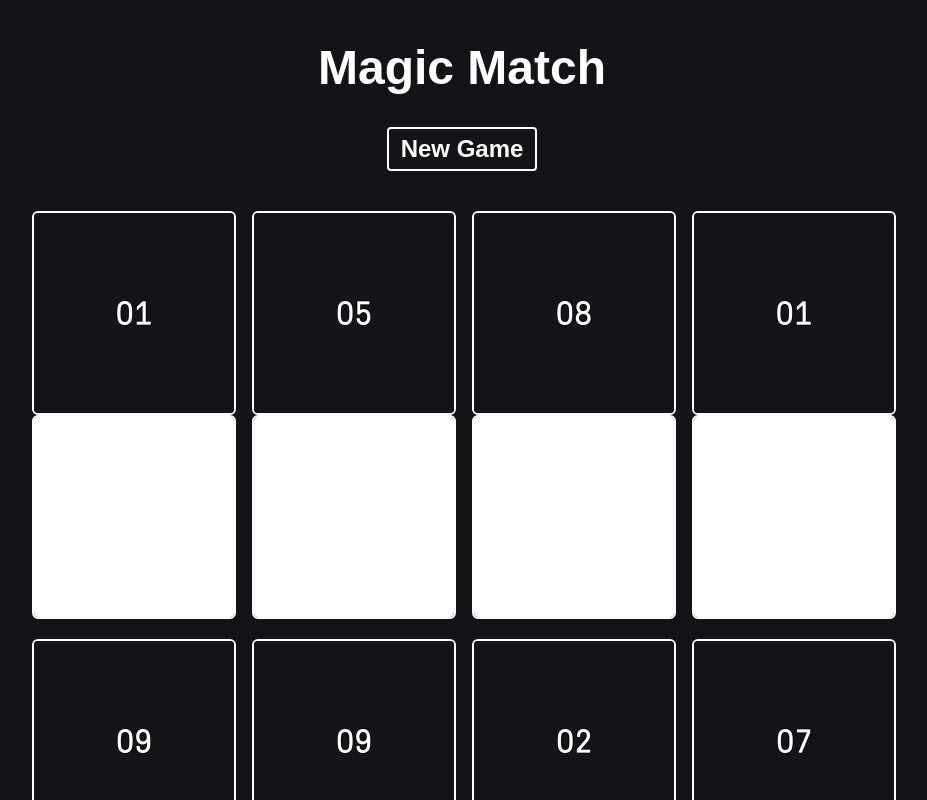
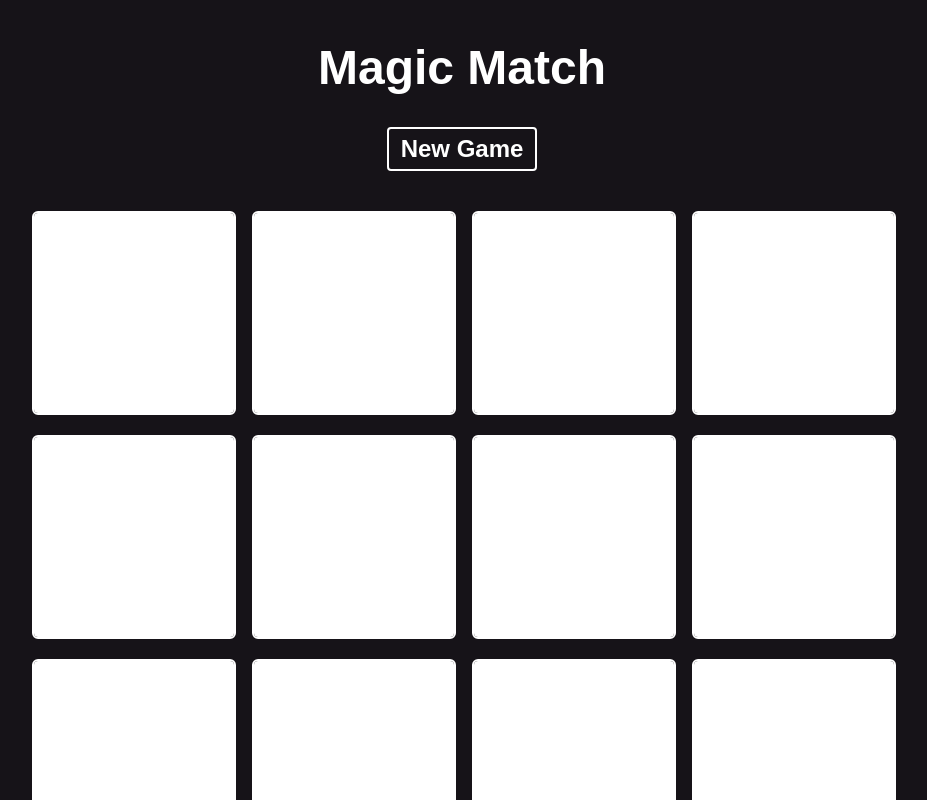
Before and after one commit to narmanguebraun/react-memo, a React (Create React App) app: page / in a window 1280 px wide. Both pictures are taken after a click on the button "New Game". Shown: the top 800 px of the page, without its empty margins (178-1105 px from the left). Built offline with nearby package versions, Linux system fonts and the light colour scheme.

Commit message:
flip cards

```diff
--- a/src/App.js
+++ b/src/App.js
@@ -52,7 +52,7 @@
         })
         resetTurn()
       } else {
-        resetTurn()
+        setTimeout(() => resetTurn(), 1000)
       }
     }
   }, [choiceOne, choiceTwo])
@@ -77,6 +77,7 @@
             key={card.id}
             card={card}
             handleChoice={handleChoice}
+            flipped={card === choiceOne || card === choiceTwo || card.matched}
           />
         ))}
       </div>
--- a/src/components/SingleCard.css
+++ b/src/components/SingleCard.css
@@ -7,3 +7,10 @@
   border: 2px solid #fff;
   border-radius: 6px;
 }
+.card .front {
+  transform:rotateY(90deg);
+  position:absolute;
+}
+.flipped .front {
+  transform:rotateY(0deg);
+}
--- a/src/components/SingleCard.js
+++ b/src/components/SingleCard.js
@@ -1,6 +1,6 @@
 import './SingleCard.css'
 
-export default function SingleCard({ card, handleChoice }) {
+export default function SingleCard({ card, handleChoice, flipped }) {
 
   const handleClick = () => {
     handleChoice(card)
@@ -8,7 +8,7 @@
 
   return (
     <div className="card">
-      <div>
+      <div className={flipped ? "flipped" : ""}>
         <img className="front" src={card.src} alt="card front" />
         <img
           className="back"
```
